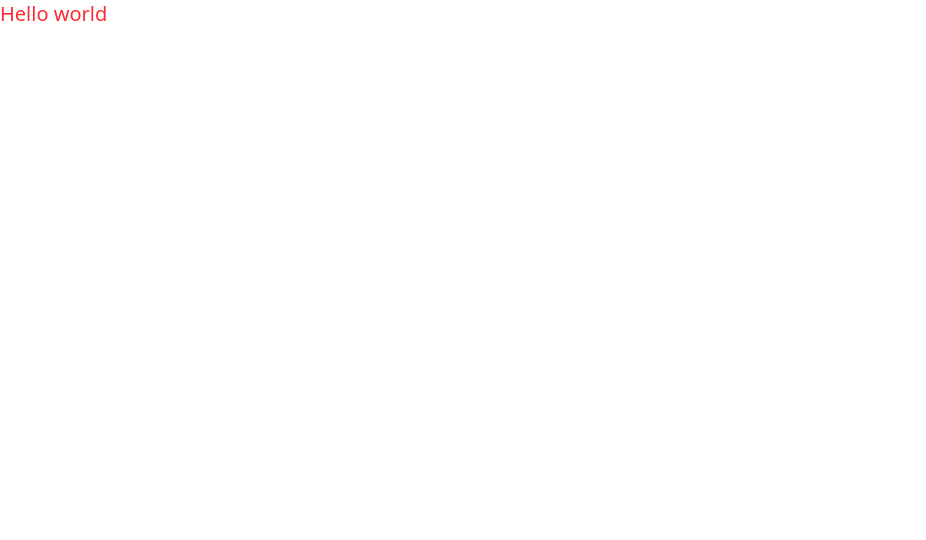
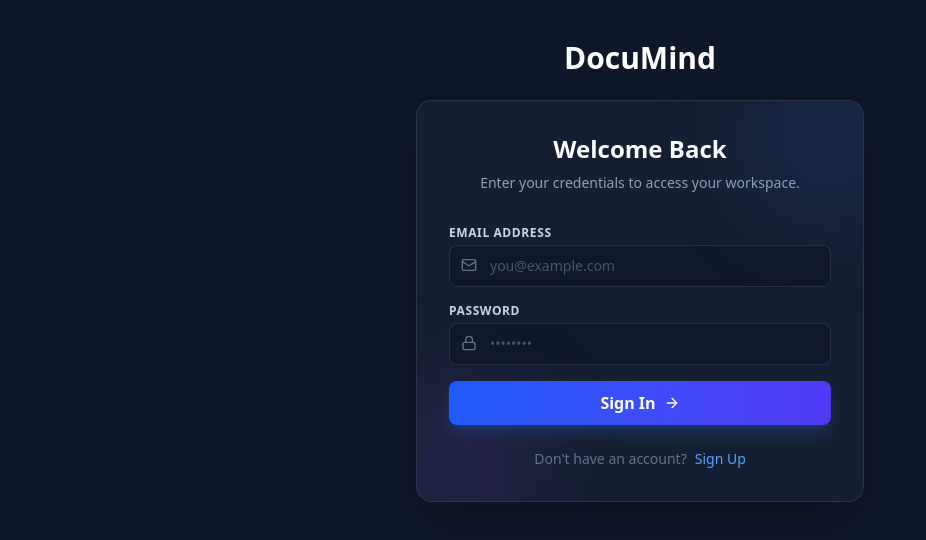
Before and after one commit to DEVESH1709/DocuMind, a React (Vite) app in the folder client/: page / in a window 1280 px wide. Shown: the top 540 px of the page, without its empty margins (0-926 px from the left). Built offline with nearby package versions, Linux system fonts and the light colour scheme.

Commit message:
feat: implement authentication component with login and registration functionality

```diff
--- a/client/src/App.jsx
+++ b/client/src/App.jsx
@@ -1,11 +1,23 @@
-
+import {useState} from "react";
+import Auth from "./components/Auth.jsx";
 
 function App() {
+ const [token, setToken] = useState(null);
 
   return (
-   <div>
-    <h1 className = "text-xl text-red-500">Hello world</h1>
-   </div>
+   <div className="min-h-screen bg-slate-900 text-white p-10">
+      {!token ? (
+        <div className="max-w-md mx-auto">
+           <h1 className="text-3xl font-bold mb-6 text-center">DocuMind</h1>
+           <Auth onLoginSuccess={setToken} />
+        </div>
+      ) : (
+        <div className="text-center mt-20">
+          <h2 className="text-2xl">Welcome! Dashboard coming soon...</h2>
+          <button onClick={() => setToken(null)} className="mt-4 text-slate-400">Logout</button>
+        </div>
+      )}
+    </div>
   )
 }
 
--- /dev/null
+++ b/client/src/components/Auth.jsx
@@ -0,0 +1,131 @@
+import {useState} from "react";
+import axios from "axios";
+
+import {Mail, Lock, User, ArrowRight, Loader2} from "lucide-react";
+
+function Auth({onLoginSuccess}){
+
+    const [isLogin, setIsLogin] = useState(true);
+    const [loading,setLoading] = useState(false);
+    const [formData,setFormData] = useState({email:"", password:""})
+    const [error,setError] = useState("");
+
+    const handleChange = (e)=>{
+        setFormData({...formData, [e.target.name]:e.target.value});
+        setError("");
+    }
+
+    const handleSubmit = async (e) => {
+        e.preventDefault();
+        setLoading(true);
+        setError('');
+
+        try {
+            if (isLogin) {
+                const params = new URLSearchParams();
+                params.append('username', formData.email);
+                params.append('password', formData.password);
+
+                const response = await axios.post('http://localhost:8000/auth/token', params, {
+                    headers: { 'Content-Type': 'application/x-www-form-urlencoded' }
+                });
+
+                onLoginSuccess(`Bearer ${response.data.access_token}`);
+            } else {
+                await axios.post('http://localhost:8000/auth/register', {
+                    email: formData.email,
+                    password: formData.password
+                });
+
+                setIsLogin(true);
+                setFormData(prev => ({ ...prev, password: '' }));
+                setError("Registration successful! Please sign in.");
+                return;
+            }
+        } catch (err) {
+            console.error(err);
+            const msg = err.response?.data?.detail || err.message || "Authentication failed.";
+            setError(msg);
+        } finally {
+            setLoading(false);
+        }
+    };
+
+    return (
+        <div className="max-w-md w-full mx-auto bg-slate-800/50 backdrop-blur-md p-8 rounded-2xl border border-white/10 shadow-2xl relative overflow-hidden">
+            <div className="absolute -top-10 -right-10 w-32 h-32 bg-blue-500/20 rounded-full blur-3xl pointer-events-none" />
+            <div className="absolute -bottom-10 -left-10 w-32 h-32 bg-purple-500/20 rounded-full blur-3xl pointer-events-none" />
+
+            <h2 className="text-2xl font-bold text-white mb-2 text-center">
+                {isLogin ? 'Welcome Back' : 'Create Account'}
+            </h2>
+            <p className="text-slate-400 text-center mb-8 text-sm">
+                {isLogin ? 'Enter your credentials to access your workspace.' : 'Sign up to start analyzing your documents.'}
+            </p>
+
+            <form onSubmit={handleSubmit} className="space-y-4">
+                <div>
+                    <label className="block text-slate-300 text-xs font-semibold mb-1 uppercase tracking-wider">Email Address</label>
+                    <div className="relative group">
+                        <Mail size={16} className="absolute left-3 top-3 text-slate-500 group-focus-within:text-blue-400 transition-colors" />
+                        <input
+                            type="email"
+                            name="email"
+                            required
+                            className="w-full bg-slate-900/80 border border-white/10 rounded-lg py-2.5 pl-10 pr-4 text-sm text-white focus:outline-none focus:ring-2 focus:ring-blue-500/50 transition-all placeholder:text-slate-600"
+                            placeholder="you@example.com"
+                            value={formData.email}
+                            onChange={handleChange}
+                        />
+                    </div>
+                </div>
+
+                <div>
+                    <label className="block text-slate-300 text-xs font-semibold mb-1 uppercase tracking-wider">Password</label>
+                    <div className="relative group">
+                        <Lock size={16} className="absolute left-3 top-3 text-slate-500 group-focus-within:text-blue-400 transition-colors" />
+                        <input
+                            type="password"
+                            name="password"
+                            required
+                            className="w-full bg-slate-900/80 border border-white/10 rounded-lg py-2.5 pl-10 pr-4 text-sm text-white focus:outline-none focus:ring-2 focus:ring-blue-500/50 transition-all placeholder:text-slate-600"
+                            placeholder="••••••••"
+                            value={formData.password}
+                            onChange={handleChange}
+                        />
+                    </div>
+                </div>
+
+                {error && (
+                    <div className={`p-3 border rounded-lg text-xs text-center ${error.includes("successful")
+                            ? "bg-green-500/10 border-green-500/20 text-green-400"
+                            : "bg-red-500/10 border-red-500/20 text-red-400"
+                        }`}>
+                        {error}
+                    </div>
+                )}
+
+                <button
+                    type="submit"
+                    disabled={loading}
+                    className="w-full py-2.5 bg-linear-to-r from-blue-600 to-indigo-600 hover:from-blue-500 hover:to-indigo-500 text-white rounded-lg font-semibold shadow-lg shadow-blue-500/20 transition-all hover:scale-[1.02] active:scale-[0.98] flex items-center justify-center gap-2 disabled:opacity-70 disabled:cursor-not-allowed"
+                >
+                    {loading ? <Loader2 size={18} className="animate-spin" /> : (isLogin ? 'Sign In' : 'Create Account')}
+                    {!loading && <ArrowRight size={16} />}
+                </button>
+            </form>
+
+            <div className="mt-6 text-center text-sm">
+                <span className="text-slate-500">{isLogin ? "Don't have an account?" : "Already have an account?"}</span>
+                <button
+                    onClick={() => setIsLogin(!isLogin)}
+                    className="ml-2 text-blue-400 hover:text-blue-300 font-medium transition-colors"
+                >
+                    {isLogin ? 'Sign Up' : 'Log In'}
+                </button>
+            </div>
+        </div>
+    );
+}
+
+export default Auth;
```
